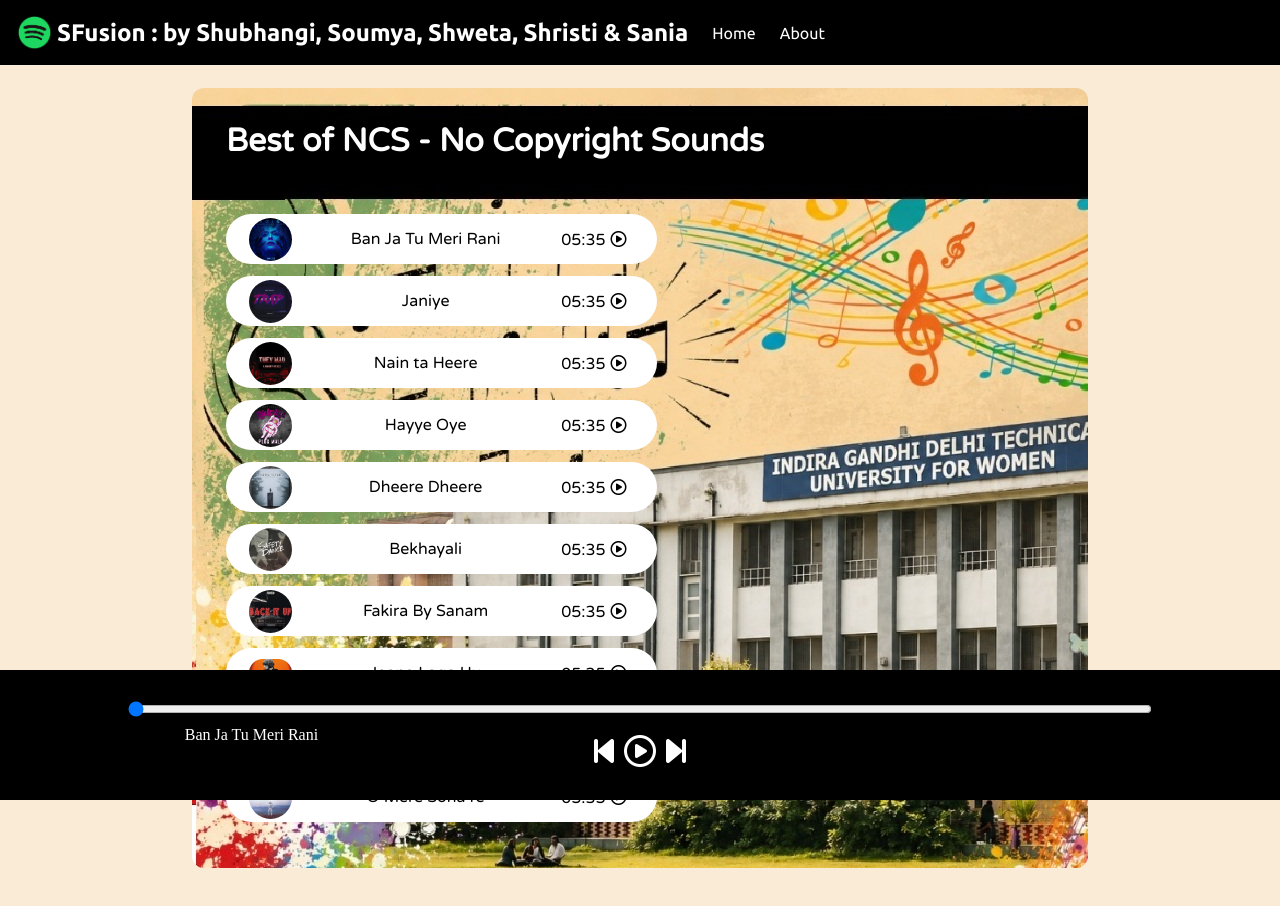
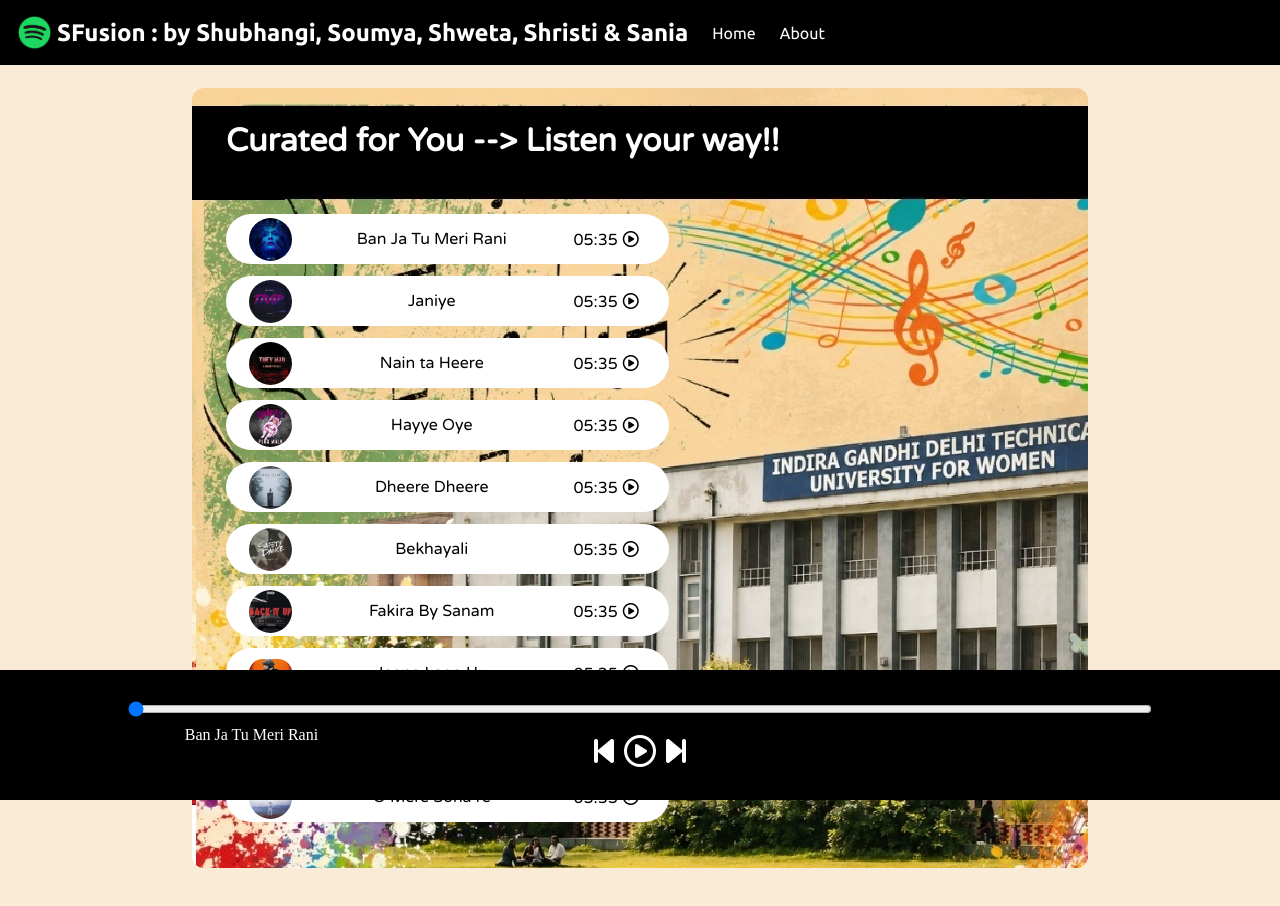
Before and after one commit to shubhangiverse/SPOTIFY-CLONE---INTERNSHIP-PROJECT, a plain HTML site: page index.html in a window 1280 px wide. Drawn offline with Linux system fonts and the light colour scheme.

Commit message:
Update song list header text

```diff
--- a/index.html
+++ b/index.html
@@ -19,7 +19,7 @@
 
     <div class="container">
         <div class="songlist">
-            <h1>Best of NCS - No Copyright Sounds</h1>
+            <h1>Curated for You --> Listen your way!! </h1>
             <div class="songItemContainer">
                 <div class="songItem">
                     <img alt="1">
```
